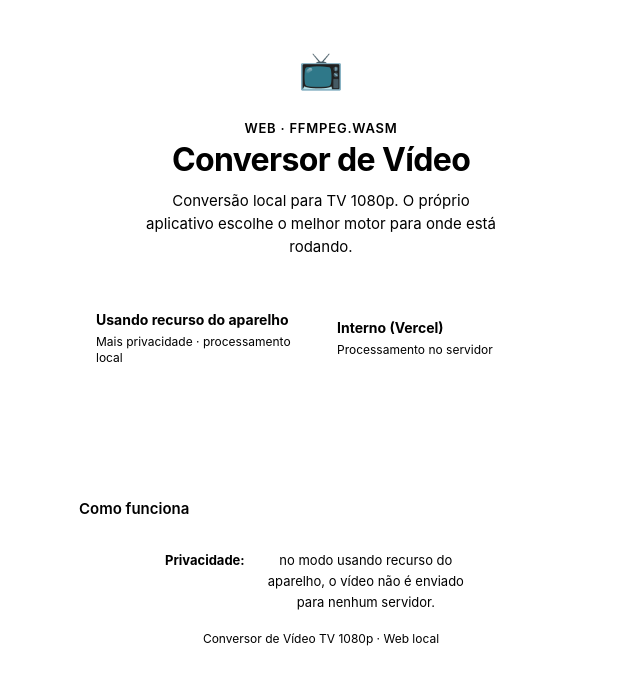
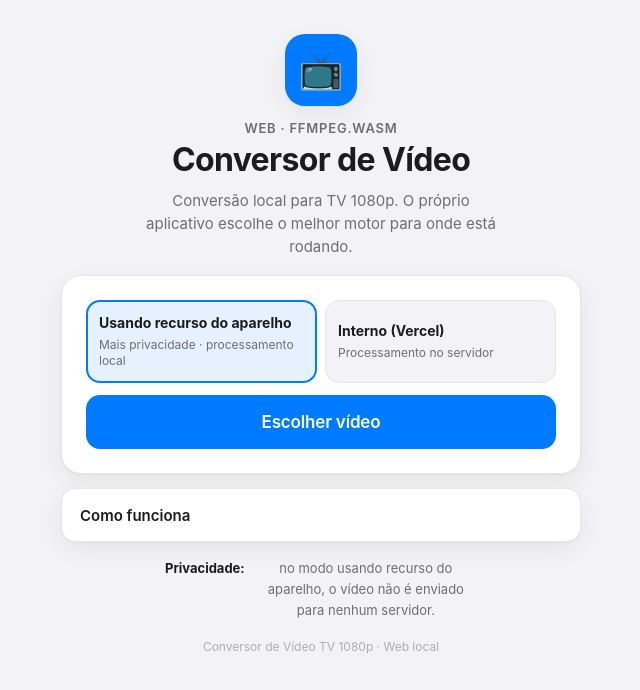
Before and after one commit to jefferson-it/conversor-codec-video-web, a Next.js app: page / in a window 1280 px wide. Shown: the top 690 px of the page, without its empty margins (319-959 px from the left). Built offline with nearby package versions, Linux system fonts and the light colour scheme.

Commit message:
fix: remove remaining tool marker from stylesheet

```diff
--- a/app/globals.css
+++ b/app/globals.css
@@ -1,5 +1,3 @@
-[Reading 933 lines from start (total: 933 lines, 0 remaining)]
-
 /* ============================================================
    Conversor de Vídeo TV 1080p — visual premium inspirado no iOS
    Mobile-first (iPhone/iPad), adaptado ao desktop.
```
